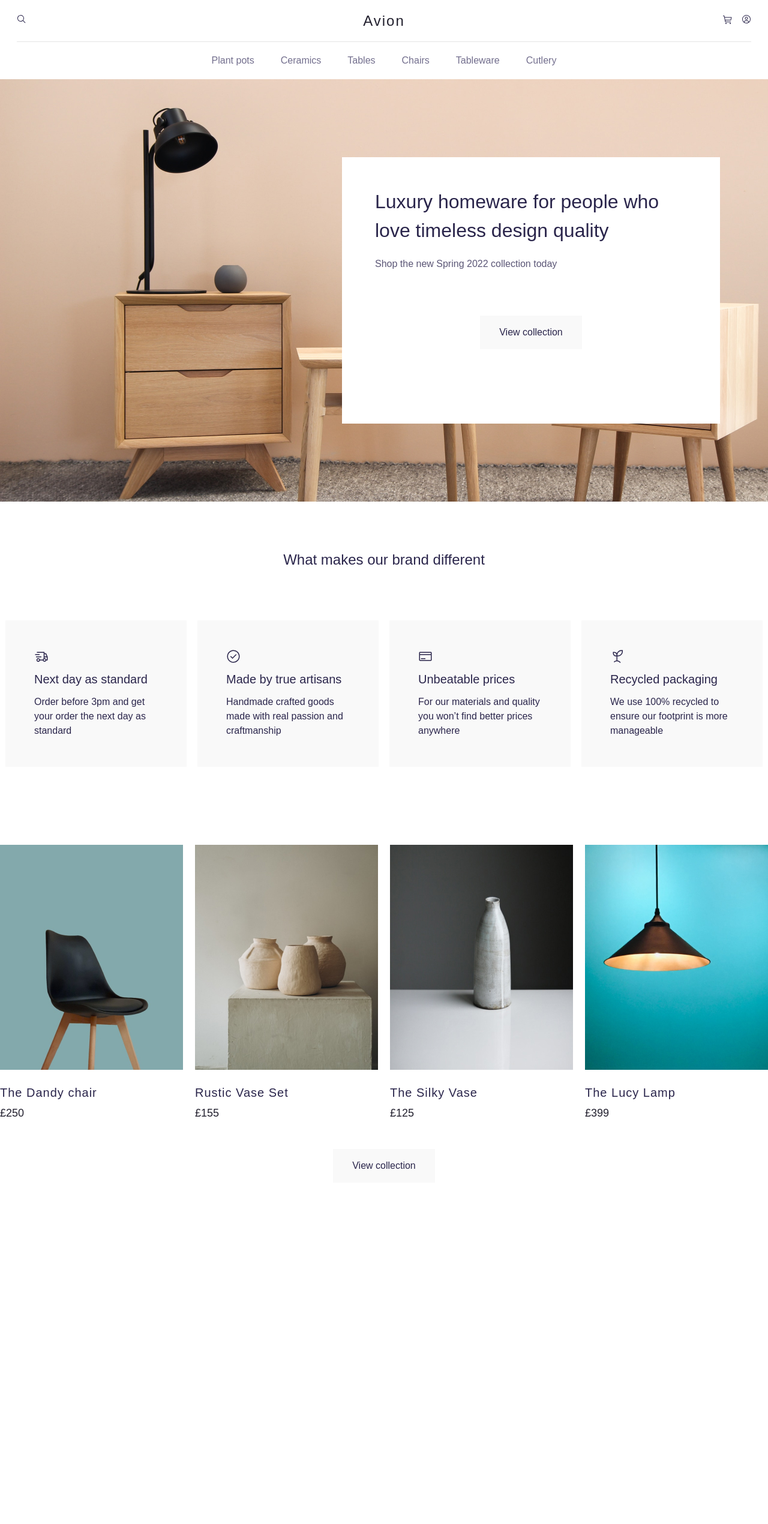
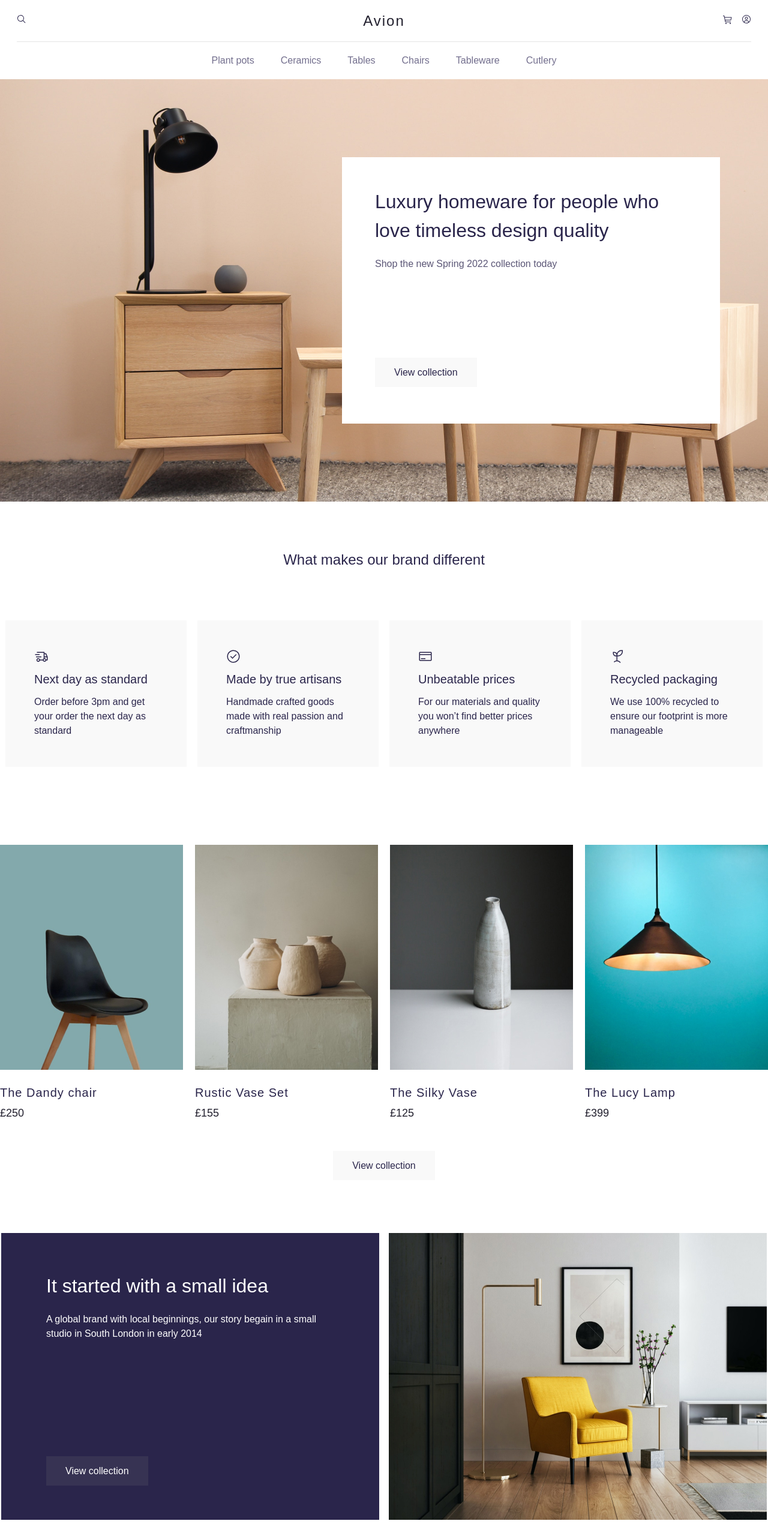
Before and after one commit to hedeks/practice-project-first-web-store, a Vue app in the folder ecommerce-shop/: page / in a window 1280 px wide. Shown: the whole page at 60% size. Before the commit the page ends 1971 px from the top, so only its background shows below. Built offline with nearby package versions, Linux system fonts and the light colour scheme; a web font is replaced by a local one.

Commit message:
added ideas block

```diff
--- a/ecommerce-shop/src/App.vue
+++ b/ecommerce-shop/src/App.vue
@@ -4,15 +4,16 @@
     <Hero />
     <AboutBrand />
     <Products />
+    <Ideas />
   </div>
 </template>
 
 <script>
+import Ideas from './components/Ideas.vue';
 import AboutBrand from './components/Layout/AboutBrand.vue';
 import Header from './components/Layout/Header.vue';
 import Hero from './components/Layout/Hero.vue';
 import Products from './components/Product4Columns.vue';
-import {ref} from 'vue'
 
 export default {
   data() {
@@ -22,8 +23,9 @@ export default {
   components: {
     Header, Hero,
     AboutBrand,
-    Products
-  },
+    Products,
+    Ideas
+},
 }
 </script>
 
--- /dev/null
+++ b/ecommerce-shop/src/components/HeroInformation.vue
@@ -0,0 +1,55 @@
+<template>
+    <div class="hero-info-text" :class="{fontwhite: backcolor === 'darkgray'}">
+        <h2 class="hero-info__title">{{ title }}</h2>
+        <span class="hero-info__description" :class="{fontwhite: backcolor === 'darkgray'}">{{ description }}</span>
+        <ViewCollectionLink :backcolor="backcolor" :class="[{mt157: mt === 157}, {mt205: mt === 205}]"/>
+    </div>
+</template>
+<script>
+import ViewCollectionLink from './UI/ViewCollectionLink.vue';
+
+export default {
+    props: {
+        title: {
+            type: String,
+            required: false,
+        },
+        description: {
+            type: String,
+            required: false,
+        },
+        link: {
+            type: String,
+            required: false,
+        },
+        backcolor: {
+            type: String
+        },
+        mt: {
+            type: Number
+        }
+    },
+    components: { ViewCollectionLink }
+}
+</script>
+<style lang="scss" scoped>
+.mt157{
+    margin-top: 157px;
+}
+.mt205 {
+    margin-top: 205px;
+}
+.hero-info__title {
+    font-weight: 400;
+    line-height: 1.5;
+    font-size: 32px;
+    margin: 0 0 20px 0;
+}
+
+.hero-info__description {
+    color: #5B5676;
+}
+.fontwhite {
+    color: white;
+}
+</style>
--- /dev/null
+++ b/ecommerce-shop/src/components/Ideas.vue
@@ -0,0 +1,44 @@
+<template>
+    <div class="ideas">
+        <div class="ideas-info">
+            <HeroInformation :title="'It started with a small idea'"
+                :description="'A global brand with local beginnings, our story begain in a small studio in South London in early 2014'"
+                :backcolor="'darkgray'"
+                :mt="205"
+                />
+        </div>
+        <div class="ideas-img">
+            <img src="/img/Ideas_element.jpg" alt="Ideas_element" style="max-height: 100%;">
+        </div>
+    </div>
+</template>
+<script>
+import HeroInformation from './HeroInformation.vue';
+
+export default {
+    components: { HeroInformation }
+}
+</script>
+<style lang="scss" scoped>
+.ideas {
+    margin-top: 100px;
+    display: flex;
+    justify-content: center;
+    &-info {
+        margin-right: 8px;
+        background: #2A254B;
+        max-width: 630px;
+        padding: 64px 75px;
+        height: 478px;
+        display: flex;
+        flex-direction: column;
+        justify-content: space-between;
+    }
+
+    &-img {
+        margin-left: 8px;
+        height: 478px;
+        width: 630px;
+    }
+}
+</style>
--- a/ecommerce-shop/src/components/Layout/Hero.vue
+++ b/ecommerce-shop/src/components/Layout/Hero.vue
@@ -1,19 +1,15 @@
 <template>
     <div class="hero">
         <div class="hero-info">
-            <div class="hero-info-text">
-                <h2 class="hero-info__title">Luxury homeware for people who love timeless design quality</h2>
-                <span class="hero-info__description">Shop the new Spring 2022 collection today</span>
-            </div>
-            <ViewCollectionLink />
+            <HeroInformation :title="'Luxury homeware for people who love timeless design quality'" :description="'Shop the new Spring 2022 collection today'" :mt="157" :backcolor="'lightgray'"/>
         </div>
     </div>
 </template>
 <script>
-import ViewCollectionLink from '../UI/ViewCollectionLink.vue';
+import HeroInformation from '../HeroInformation.vue';
 
 export default {
-    components: { ViewCollectionLink }
+    components: {  HeroInformation }
 }
 </script>
 <style lang="scss" scoped>
--- a/ecommerce-shop/src/components/Product4Columns.vue
+++ b/ecommerce-shop/src/components/Product4Columns.vue
@@ -5,7 +5,9 @@
         :title="product.title"
         :price="product.price" />
     </div>
-    <ViewCollectionLink style="margin-top: 48px;"/>
+    <ViewCollectionLink style="margin: auto; margin-top: 64px;"
+    :backcolor="'lightgray'"
+    />
 </template>
 <script>
 import Product from './Product.vue';
--- a/ecommerce-shop/src/components/UI/ViewCollectionLink.vue
+++ b/ecommerce-shop/src/components/UI/ViewCollectionLink.vue
@@ -1,28 +1,44 @@
 <template>
     <div class="hero-info-link">
-        <a href="#" class="hero-info-link__a">View collection</a>
+        <a href="#" class="hero-info-link__a"
+            :class="[{ lightgray: backcolor === 'lightgray' }, { darkgray: backcolor === 'darkgray' }]">View
+            collection</a>
     </div>
 </template>
 <script>
 export default {
-
+    props: {
+        backcolor: {
+            type: String,
+        }
+    }
 }
 </script>
 <style lang="scss">
+.hero-info-link {
+    width: fit-content;
 
-.hero-info-link {
-    margin: auto;
-     padding: 16px 32px;
-     background-color: #F9F9F9;
-     width: fit-content;
     &__a {
         color: #2A254B;
         text-decoration: none;
         width: auto;
+
         &:hover {
             text-decoration: underline;
         }
     }
 }
 
+.lightgray {
+    background-color: #f9f9f9;
+    padding: 16px 32px;
+    width: fit-content;
+}
+
+.darkgray {
+    background-color: rgba($color: gray, $alpha: 0.15);
+    color: white;
+    padding: 16px 32px;
+    width: fit-content;
+}
 </style>
```
Also changed, not shown: ecommerce-shop/public/img/Ideas_element.jpg (added). Lines whose indentation alone changed are shown as unchanged.
